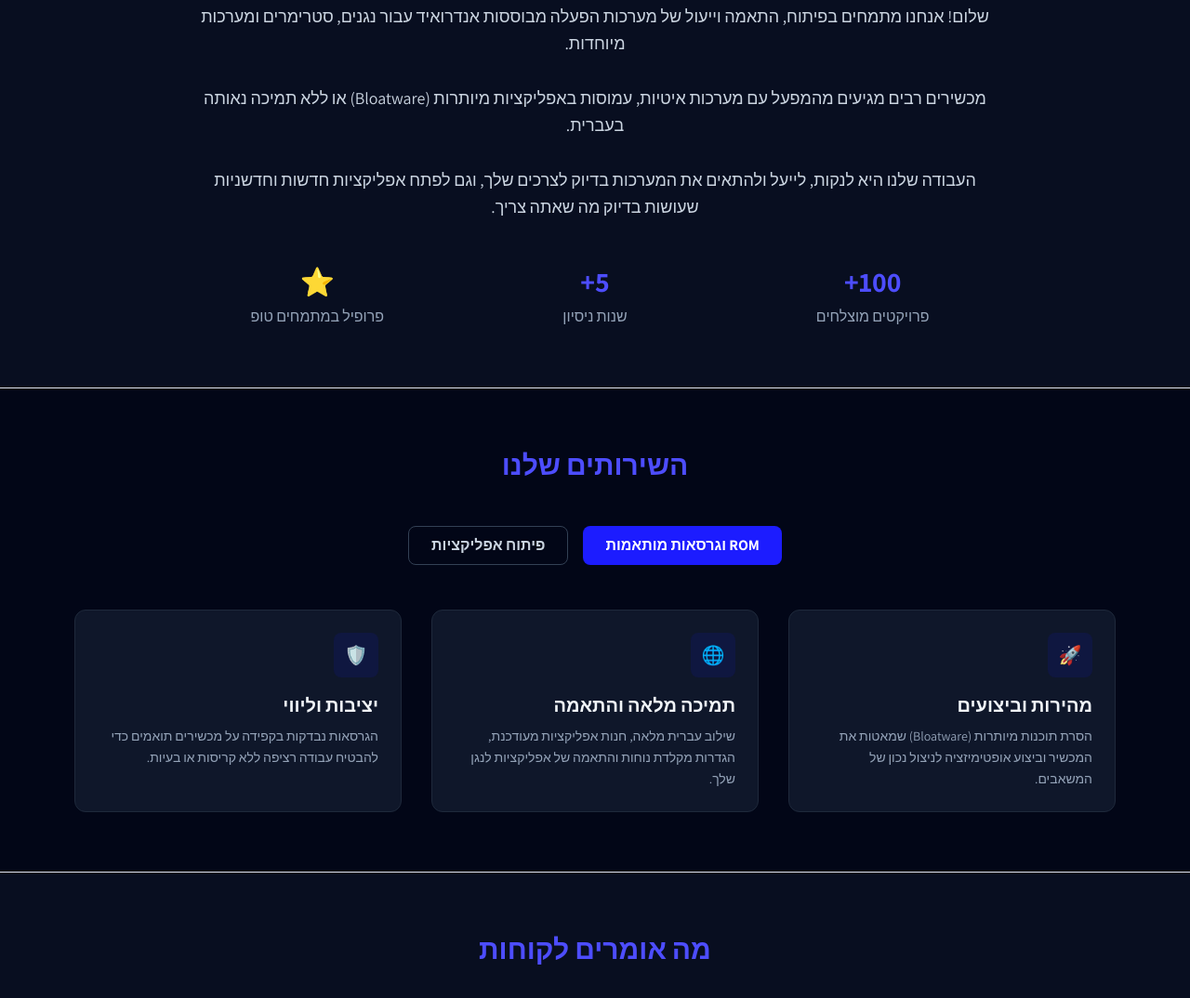
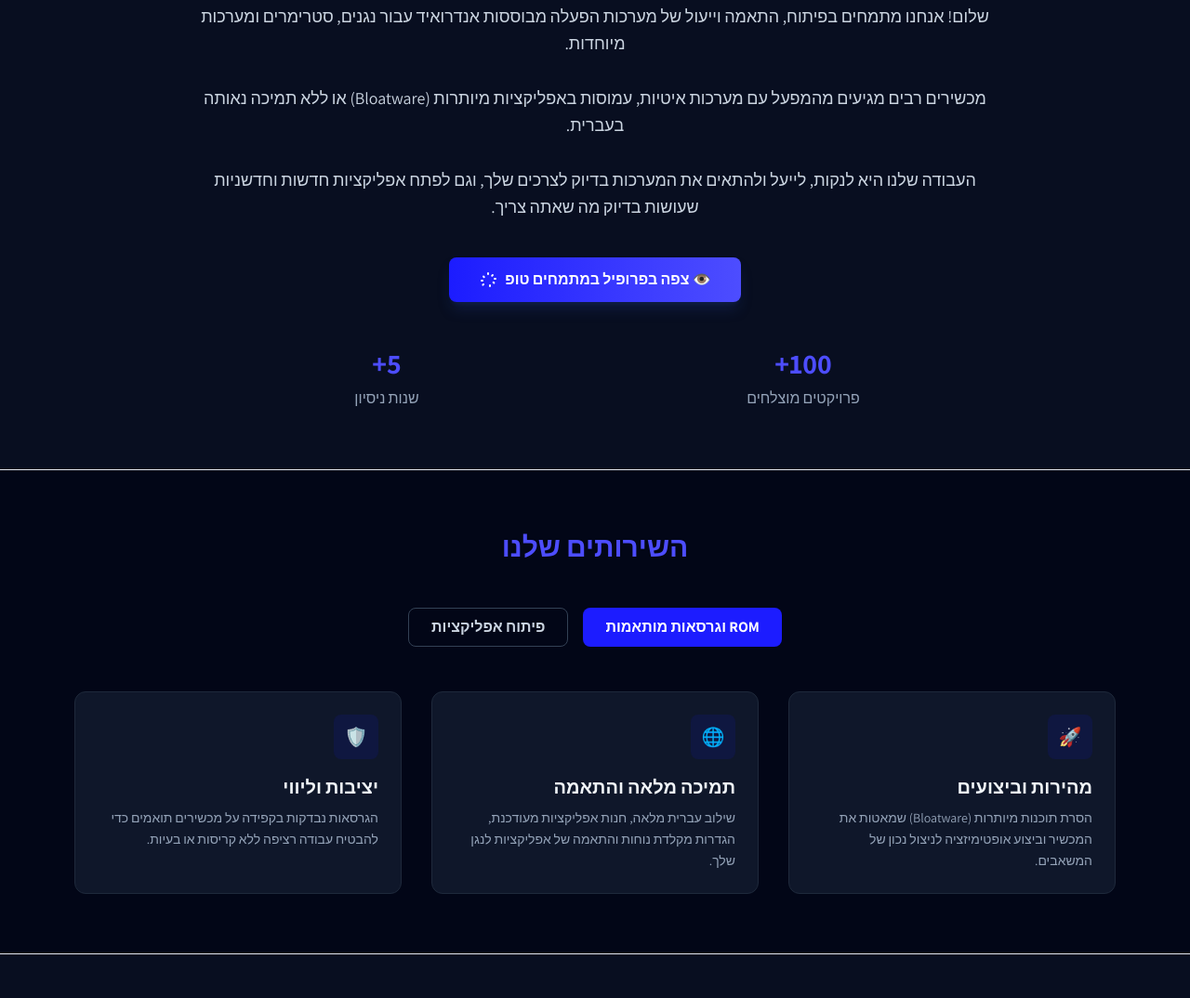
Before and after one commit to MAZAMSHNAHA/-, a plain HTML site: page index.html in a window 1280 px wide. Shown: the part 799-1873 px from the top of the page at 93% size. Drawn offline with nearby package versions, Linux system fonts and the light colour scheme.

Commit message:
Make Mitmachim profile link more prominent - change to visible button above statistics

```diff
--- a/index.html
+++ b/index.html
@@ -90,8 +90,18 @@
                 העבודה שלנו היא לנקות, לייעל ולהתאים את המערכות בדיוק לצרכים שלך, וגם לפתח אפליקציות חדשות וחדשניות שעושות בדיוק מה שאתה צריך.
             </p>
 
+            <!-- קישור פרופיל מתמחים טופ - במרכז מעל הסטטיסטיקות -->
+            <div class="flex justify-center mt-10 mb-12">
+                <a href="https://mitmachim.top/user/%D7%9E%D7%94-%D7%96%D7%94-%D7%9E%D7%A9%D7%A0%D7%94-%D7%90%D7%94" target="_blank" class="bg-gradient-to-r from-[#1c1cff] to-[#4d4dff] hover:from-blue-600 hover:to-[#1c1cff] text-white font-bold py-3 px-8 rounded-lg transition shadow-lg shadow-blue-900/30 flex items-center gap-2">
+                    <span>👁️ צפה בפרופיל במתמחים טופ</span>
+                    <svg class="w-5 h-5 fill-current" viewBox="0 0 20 20">
+                        <path d="M11 3a1 1 0 10-2 0v1a1 1 0 102 0V3zM15.657 5.757a1 1 0 00-1.414-1.414l-.707.707a1 1 0 001.414 1.414l.707-.707zM18 10a1 1 0 100-2h-1a1 1 0 100 2h1zM15.657 14.243a1 1 0 001.414-1.414l-.707-.707a1 1 0 00-1.414 1.414l.707.707zM11 17a1 1 0 102 0v-1a1 1 0 10-2 0v1zM5.757 15.657a1 1 0 00-1.414-1.414l-.707.707a1 1 0 001.414 1.414l.707-.707zM3 10a1 1 0 100 2h1a1 1 0 100-2H3zM5.757 5.757a1 1 0 00-1.414 1.414l.707.707a1 1 0 001.414-1.414l-.707-.707z" />
+                    </svg>
+                </a>
+            </div>
+
             <!-- סטטיסטיקות קצרות -->
-            <div class="grid md:grid-cols-3 gap-8 mt-12">
+            <div class="grid md:grid-cols-2 gap-8 mt-12">
                 <div class="text-center">
                     <div class="text-3xl font-bold text-[#4d4dff] mb-2">100+</div>
                     <p class="text-slate-400">פרויקטים מוצלחים</p>
@@ -99,12 +109,6 @@
                 <div class="text-center">
                     <div class="text-3xl font-bold text-[#4d4dff] mb-2">5+</div>
                     <p class="text-slate-400">שנות ניסיון</p>
-                </div>
-                <div class="text-center">
-                    <a href="https://mitmachim.top/user/%D7%9E%D7%94-%D7%96%D7%94-%D7%9E%D7%A9%D7%A0%D7%94-%D7%90%D7%94" target="_blank" class="inline-block">
-                        <div class="text-3xl font-bold text-[#4d4dff] mb-2 hover:text-[#7d7dff] transition cursor-pointer">⭐</div>
-                        <p class="text-slate-400 hover:text-slate-300 transition">פרופיל במתמחים טופ</p>
-                    </a>
                 </div>
             </div>
         </div>
@@ -449,7 +453,7 @@ ${requirements}
 הערות נוספות:
 ${notes}
 
-אנא צור איתי קשר לתיאום המשך התהליך, התאמת תכנון וקביעת תאריך כניסה וסכום תשלום.`);
+אנא צור איתי קש�� לתיאום המשך התהליך, התאמת תכנון וקביעת תאריך כניסה וסכום תשלום.`);
             }
 
             // פתיחת Gmail בכרטיסייה חדשה
```
